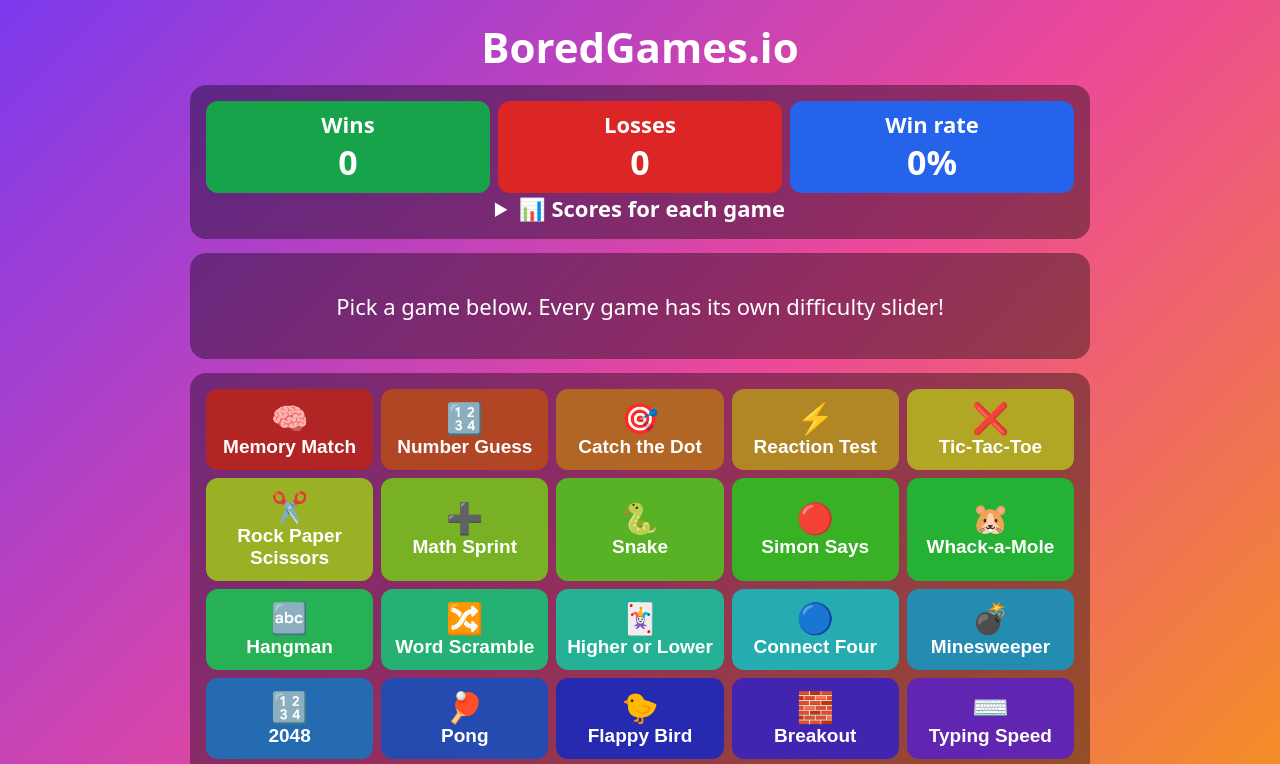
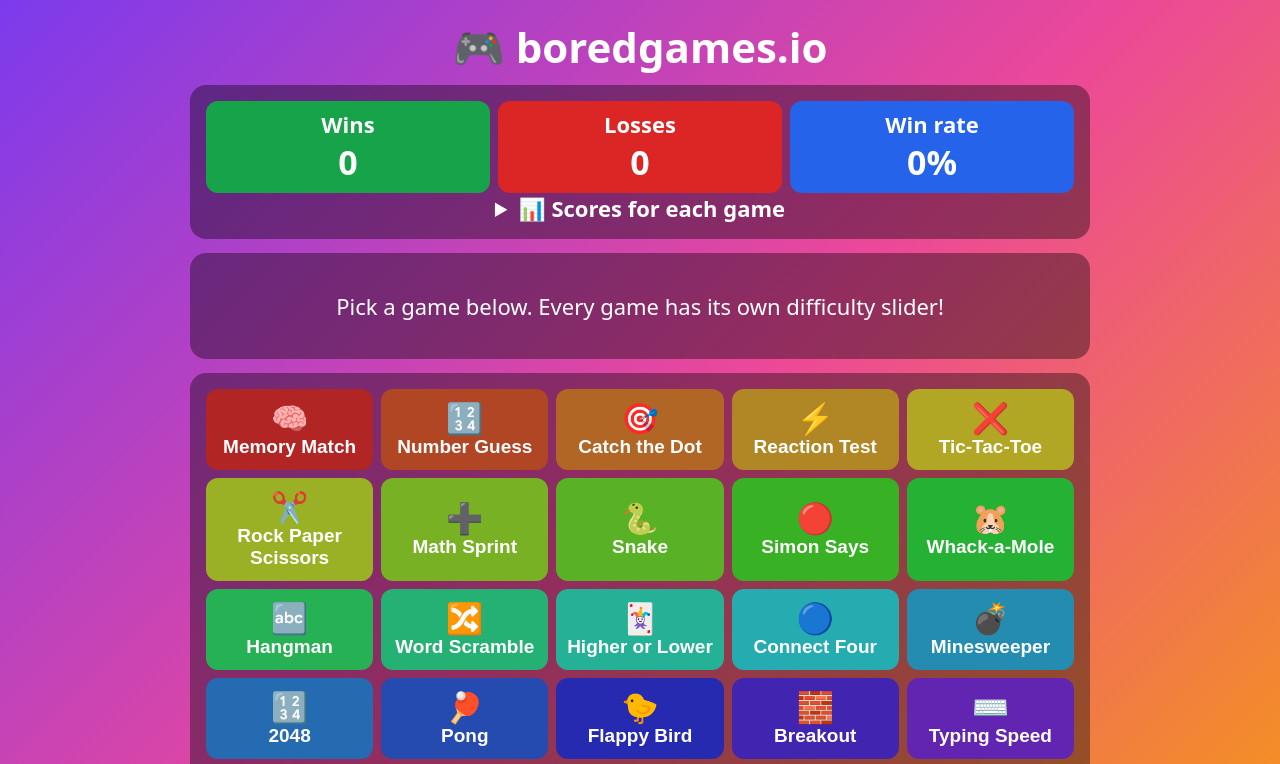
Before and after one commit to treyw13/Fungames13, a plain HTML site: page index.html in a window 1280 px wide. Shown: the top 764 px of the page. Drawn offline with Linux system fonts and the light colour scheme.

Commit message:
Change title from SimpleGames.IO to boredgames.io

```diff
--- a/index.html
+++ b/index.html
@@ -1,6 +1,6 @@
 <!DOCTYPE html>
 <html lang="en"><head><meta charset="UTF-8"><meta name="viewport" content="width=device-width, initial-scale=1">
-<title>SimpleGames.IO</title>
+<title>boredgames.io</title>
 <style>
 *{box-sizing:border-box}
 body{font-family:system-ui,sans-serif;font-size:22px;margin:0;color:#fff;text-align:center;background:linear-gradient(135deg,#7c3aed,#ec4899,#f59e0b);min-height:100vh;padding:14px}
@@ -29,7 +29,7 @@ summary{cursor:pointer;font-weight:bold}
 #arena{position:relative;height:260px;background:#0006;border-radius:12px;overflow:hidden}
 #dot{position:absolute;border-radius:50%;background:#facc15;border:0;cursor:pointer}
 </style></head><body>
-<h1>BoredGames.io</h1>
+<h1>🎮 boredgames.io</h1>
 <div class="wrap">
 <div class="panel"><div class="totals">
 <div class="stat win">Wins<span id="tw">0</span></div><div class="stat loss">Losses<span id="tl">0</span></div><div class="stat rate">Win rate<span id="tr">0%</span></div></div>
```
